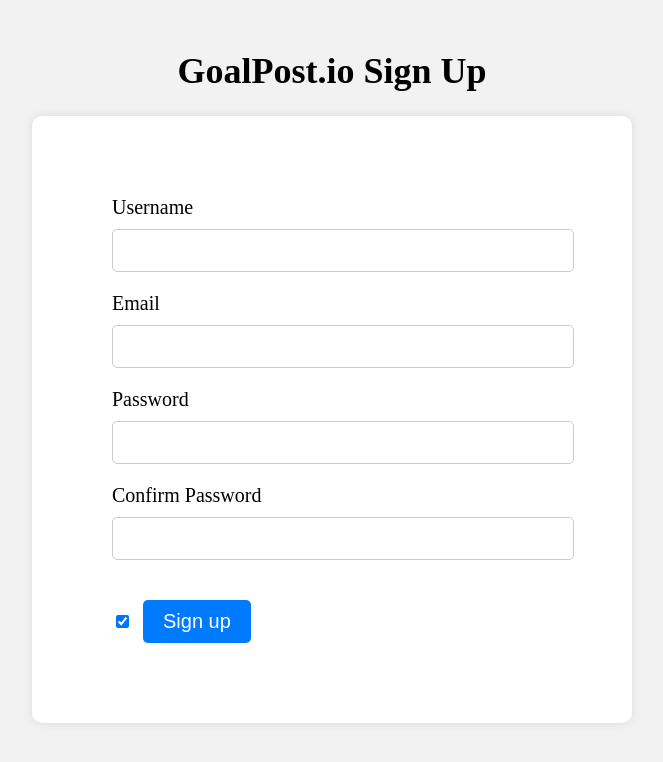
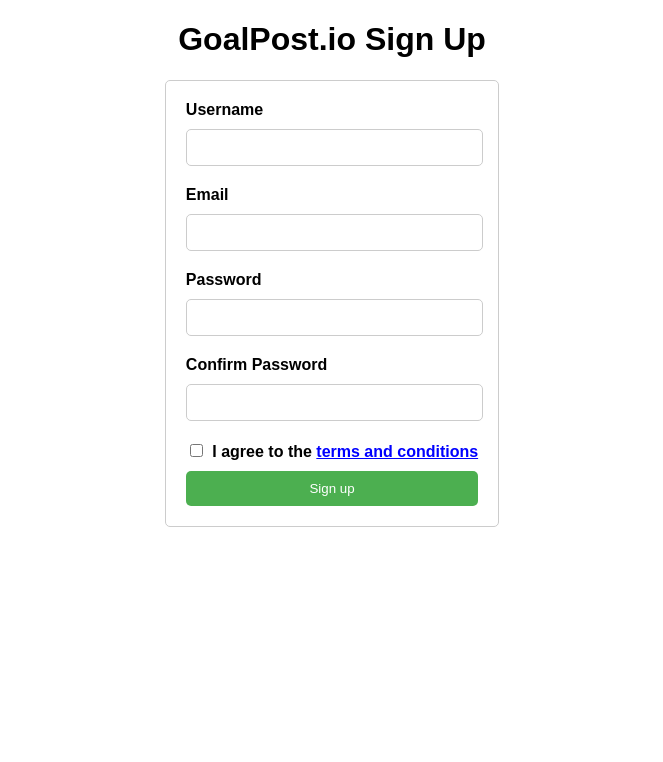
Before and after one commit to zachRadack/Goals-Website, a Flask app: template Webapp_root/templates/signup.html in a window 1280 px wide. Shown: the top 762 px of the page, without its empty margins (308-971 px from the left). Run offline with Flask 2, Linux system fonts and the light colour scheme; the template is opened without the code that fills it, so the values that code supplies are empty.

Commit message:
Update signup.html

```diff
--- a/Webapp_root/templates/signup.html
+++ b/Webapp_root/templates/signup.html
@@ -1,56 +1,90 @@
 <!DOCTYPE html>
 <html>
     <head>
-        <meta charset = "UTF-8" />
+        <meta charset="UTF-8" />
         <title>GoalPost.io Sign Up</title>
         <style>
             body {
-                background-color: #f2f2f2;
+                font-family: Arial, sans-serif;
             }
             h1 {
                 text-align: center;
-                font-size: 36px;
-                margin-top: 50px;
+            }
+            .container {
+                display: flex;
             }
             form {
+                max-width: 400px;
                 margin: 0 auto;
-                max-width: 440px;
+                padding: 20px;
+                border: 1px solid #ccc;
+                border-radius: 5px;
+                order: 1;
+            }
+            .terms-container {
+    max-width: 400px;
+    margin: 0 20px;
+    padding: 20px;
+    border: 1px solid #ccc;
+    border-radius: 5px;
+    order: 2;
+    display: none;
+    position: fixed;
+    top: 50%;
+    left: 50%;
+    transform: translate(-50%, -50%);
+    z-index: 1;
     background-color: #fff;
-                padding: 80px;
-                border-radius: 10px;
-                box-shadow: 0 0 10px rgba(0, 0, 0, 0.1);
+    overflow: auto;
+    max-height: 400px;
 }
             label {
                 display: block;
-                font-size: 20px;
                 margin-bottom: 10px;
+                font-weight: bold;
             }
             input[type="text"],
             input[type="password"] {
+                width: 94%;
+                padding: 10px;
+                margin-bottom: 20px;
+                border: 1px solid #ccc;
+                border-radius: 5px;
+            }
+            input[type="checkbox"] {
+                display: inline-block;
+                margin-right: 5px;
+            }
+            button[type="submit"] {
+                display: block;
                 width: 100%;
                 padding: 10px;
-                font-size: 18px;
+                background-color: #4CAF50;
+                color: white;
+                border: none;
                 border-radius: 5px;
-                border: 1px solid #ccc;
-                margin-bottom: 20px;
+                cursor: pointer;
             }
-            input[type="checkbox"] {
-                margin-right: 10px;
+            a.terms-link {
+                text-decoration: underline;
+                color: blue;
+                cursor: pointer;
             }
-            button[type="submit"] {
-                background-color: #007aff;
-                color: #fff;
-                padding: 10px 20px;
+            .close-button {
+                display: block;
+                margin: 10px auto 0;
+                padding: 10px;
+                background-color: #ccc;
+                color: white;
+                border: none;
                 border-radius: 5px;
-                border: none;
-                font-size: 20px;
                 cursor: pointer;
-                margin-top: 20px;
             }
         </style>
     </head>
     <body>
         <h1>GoalPost.io Sign Up</h1>
+        <div class="container">
             <form>
                 <label>Username</label>
                 <input type="text" name="username" required>
@@ -60,8 +94,37 @@
                 <input type="password" name="password" required>
                 <label>Confirm Password</label>
                 <input type="password" name="confirm" required>
-            <input type="checkbox" checked>
+                <label>
+                    <input type="checkbox" required>
+                    I agree to the <a class="terms-link">terms and conditions</a>
+                </label>
                 <button type="submit" name="enter">Sign up</button>
             </form>
+            <div class="terms-container">
+                <h2>Terms and Conditions</h2>
+                <p>Overview: By using this website, you agree to the terms and conditions set forth in this document. This website is designed to help users track and achieve their goals. The website is provided to you free of charge, and is intended for personal use only.</p>
+                <p>User Content: You are responsible for all content that you post on this website. By posting content, you grant us a non-exclusive, transferable, sub-licensable, royalty-free, worldwide license to use, copy, modify, create derivative works based on, distribute, publicly display, publicly perform, and otherwise exploit in any manner such content in all formats and distribution channels now known or hereafter devised (including in connection with the Website and our business and on third-party sites and services), without further notice to or consent from you, and without the requirement of payment to you or any other person or entity.</p>
+                <p>User Conduct: You agree to use this website for lawful purposes only. You will not use this website to post or transmit any material that is infringing, libelous, defamatory, obscene, pornographic, abusive, or threatening, or that otherwise violates any law or right of any third party. You also agree not to use this website to send unsolicited commercial messages or to engage in any other conduct that interferes with other users' use of the website.</p>
+                <p>Limitations of Liability: We are not liable for any damages or losses resulting from your use of this website. We make no warranties or representations about the accuracy or completeness of the information on this website. We are not responsible for any errors or omissions in the information on this website.</p>
+                <p>Indemnification: You agree to indemnify us, our affiliates, and our respective officers, directors, employees, and agents, from any claim, demand, loss, or damage, including reasonable attorneys' fees, arising out of or related to your use of this website or your violation of these terms and conditions.</p>
+                <p>Governing Law: These terms and conditions are governed by the laws of the state of Arizona, without regard to its conflict of laws principles.</p>
+                <p>Changes to Terms and Conditions: We reserve the right to change these terms and conditions at any time. Your continued use of this website following the posting of changes to these terms and conditions will constitute your acceptance of such changes.</p>
+                <p>By using this website, you acknowledge that you have read and understand these terms and conditions, and that you agree to be bound by them.</p>
+                <button class="close-button">Close</button>
+            </div>
+        </div>
+        <script>
+            var termsLink = document.querySelector('.terms-link');
+            var termsContainer = document.querySelector('.terms-container');
+            var closeButton = document.querySelector('.close-button');
+
+            termsLink.addEventListener('click', function() {
+              termsContainer.style.display = 'block';
+            });
+
+            closeButton.addEventListener('click', function() {
+              termsContainer.style.display = 'none';
+            });
+          </script>
     </body>
 </html>
```
Lines whose indentation alone changed are shown as unchanged.
